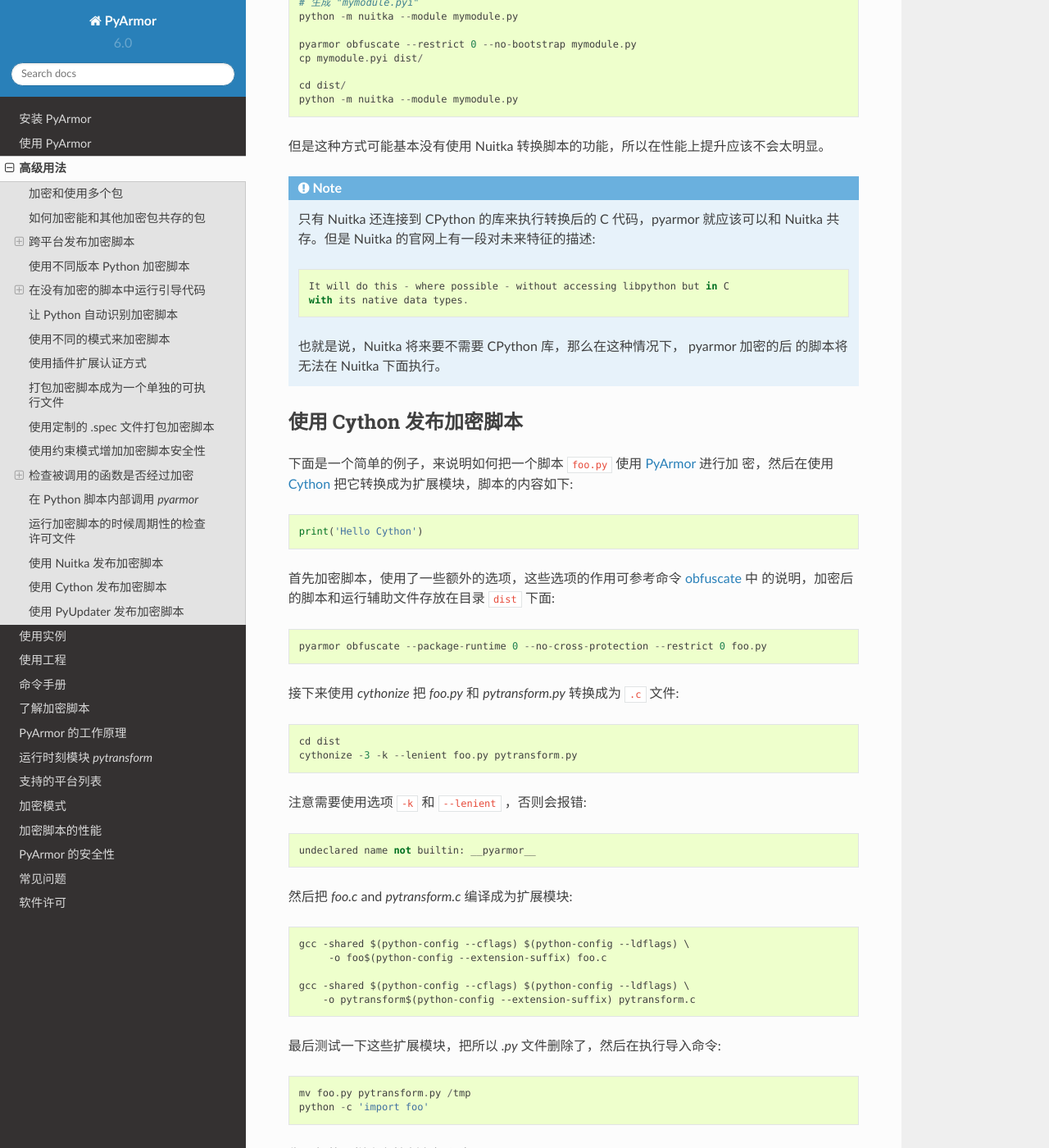
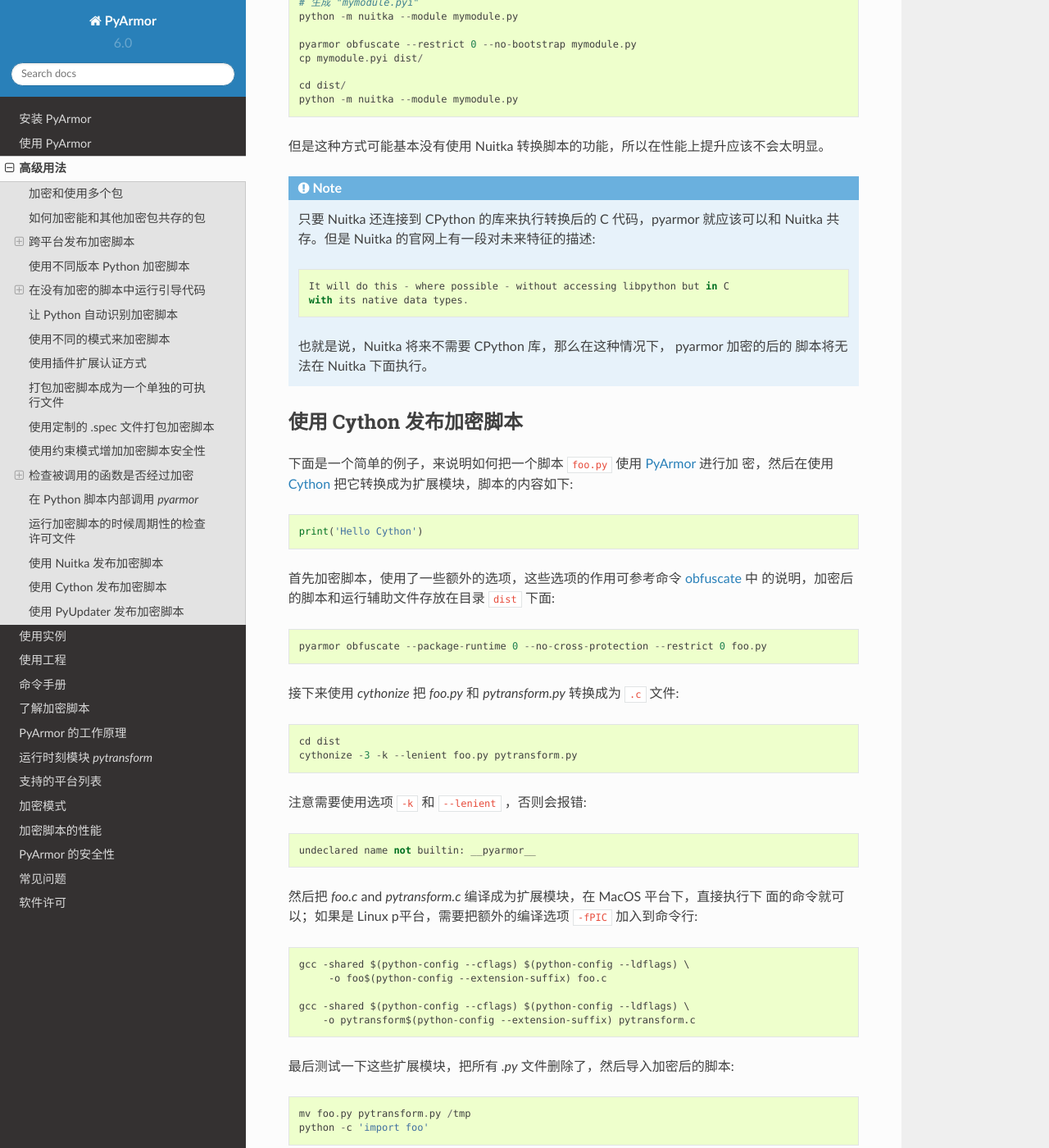
Before and after one commit to dashingsoft/pyarmor-docs-zh, a Sphinx documentation site: the page built from docs/advanced.rst, in a window 1280 px wide and 1400 px high, scrolled down 15803 px. Shown: the whole window at 82% size. Built offline with Sphinx 7.4.7 and the Read the Docs theme 2.0.0, drawn with Linux system fonts in a browser that asks for light colours.

Commit message:
Refine doc

```diff
--- a/docs/advanced.rst
+++ b/docs/advanced.rst
@@ -768,7 +768,8 @@
 
     undeclared name not builtin: __pyarmor__
 
-然后把 `foo.c` and `pytransform.c` 编译成为扩展模块::
+然后把 `foo.c` and `pytransform.c` 编译成为扩展模块，在 MacOS 平台下，直接执行下
+面的命令就可以；如果是 Linux p平台，需要把额外的编译选项 ``-fPIC`` 加入到命令行::
 
     gcc -shared $(python-config --cflags) $(python-config --ldflags) \
          -o foo$(python-config --extension-suffix) foo.c
@@ -776,7 +777,7 @@
     gcc -shared $(python-config --cflags) $(python-config --ldflags) \
         -o pytransform$(python-config --extension-suffix) pytransform.c
 
-最后测试一下这些扩展模块，把所以 `.py` 文件删除了，然后在执行导入命令::
+最后测试一下这些扩展模块，把所有 `.py` 文件删除了，然后导入加密后的脚本::
 
     mv foo.py pytransform.py /tmp
     python -c 'import foo'
```
Also changed, not shown: other parts of docs/advanced.rst (+3 -3 lines).
